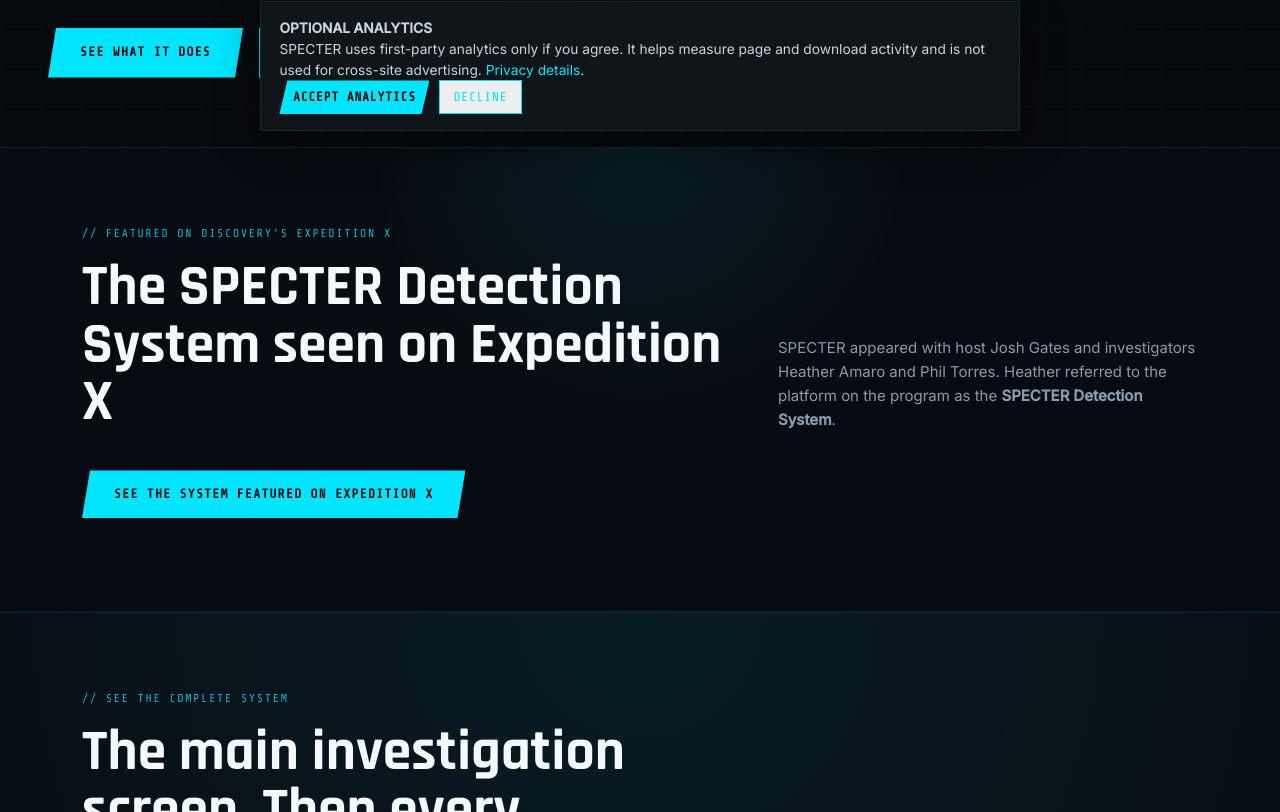
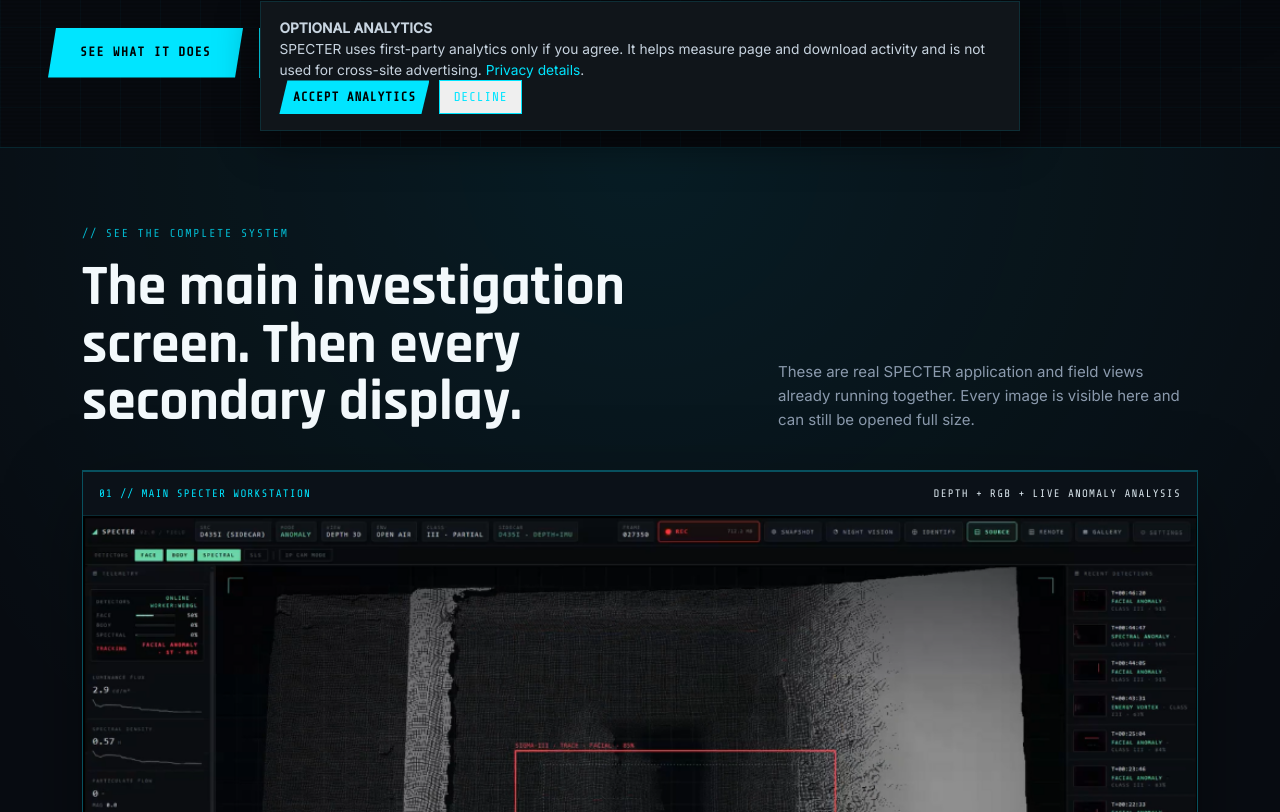
Before and after one commit to datadrian/specter-site, a website: page public/index.html in a window 1280 px wide. Shown: the part 653-1465 px from the top of the page. Drawn offline with nearby package versions, Linux system fonts and the light colour scheme.

Commit message:
Restore original Imaging homepage presentation

```diff
--- a/public/index.html
+++ b/public/index.html
@@ -5,15 +5,15 @@
   <meta name="viewport" content="width=device-width, initial-scale=1.0" />
 
   <!-- Primary SEO -->
-  <title>SPECTER Detection System | Featured on Expedition X</title>
+  <title>SPECTER | Ghost Hunting Software, SLS Camera &amp; Free DIY EMF Sensor</title>
   <link rel="icon" type="image/x-icon" href="/favicon.ico" />
   <link rel="icon" type="image/png" sizes="32x32" href="/assets/icons/favicon-32x32.png" />
   <link rel="icon" type="image/png" sizes="16x16" href="/assets/icons/favicon-16x16.png" />
   <link rel="apple-touch-icon" sizes="180x180" href="/assets/icons/apple-touch-icon.png" />
   <link rel="manifest" href="/site.webmanifest" />
   <meta name="theme-color" content="#0a0c0e" />
-  <meta name="description" content="The SPECTER Detection System featured on Discovery's Expedition X with Josh Gates, Heather Amaro, and Phil Torres. Explore SPECTER Imaging for Windows." />
-  <meta name="keywords" content="ghost hunting software, SLS camera, paranormal investigation software, EVP, thermal ghost detection, ghost detection app, SLS skeleton tracker, Kinect SLS software, RealSense ghost hunting, Orbbec Gemini 335, 8-camera IP wall, EMF node, DIY EMF sensor, build your own EMF meter, REM pod alternative, K2 meter, K-II EMF meter, wireless ghost hunting sensor, 3D spatial capture, phone detection alerts, evidence archive, SPECTER paranormal, SPECTER Detection System, Expedition X SPECTER, SPECTER Expedition X, Heather Amaro SPECTER, Josh Gates SPECTER, Phil Torres SPECTER, Expedition X ghost hunting equipment" />
+  <meta name="description" content="SPECTER is the ultimate ghost hunting software and SLS camera system, with a free wireless EMF and proximity sensor you can build yourself for about $20 in parts. Neural SLS entity tracking, live Anomaly Index, thermal ghost detection, EVP audio lab, 8-camera IP wall, wireless EMF nodes, 3D capture, and remote phone alerts with automatic evidence archive." />
+  <meta name="keywords" content="ghost hunting software, SLS camera, paranormal investigation software, EVP, thermal ghost detection, ghost detection app, SLS skeleton tracker, Kinect SLS software, RealSense ghost hunting, Orbbec Gemini 335, 8-camera IP wall, EMF node, DIY EMF sensor, build your own EMF meter, REM pod alternative, K2 meter, K-II EMF meter, wireless ghost hunting sensor, 3D spatial capture, phone detection alerts, evidence archive, SPECTER paranormal, SPECTER Detection System, Expedition X SPECTER, SPECTER Expedition X, Heather Amaro SPECTER, Heather Amaro SPECTER Detection System, Josh Gates SPECTER, Phil Torres SPECTER, Expedition X ghost hunting equipment, Expedition X paranormal equipment" />
   <meta name="author" content="SPECTER" />
   <meta name="robots" content="index, follow, max-image-preview:large" />
   <link rel="canonical" href="https://specter-imaging.com/" />
@@ -22,15 +22,15 @@
   <!-- Open Graph -->
   <meta property="og:type" content="website" />
   <meta property="og:site_name" content="SPECTER" />
-  <meta property="og:title" content="SPECTER Detection System | Featured on Expedition X" />
-  <meta property="og:description" content="The SPECTER Detection System featured on Expedition X with Josh Gates, Heather Amaro, and Phil Torres. Explore the current SPECTER Imaging system for Windows." />
+  <meta property="og:title" content="SPECTER | Ghost Hunting Software &amp; SLS Camera System" />
+  <meta property="og:description" content="Refined ghost hunting software: neural SLS tracking, 3D capture, EVP audio, thermal ghost detection, 8-camera IP wall, and real-time phone alerts with autonomous evidence archive." />
   <meta property="og:url" content="https://specter-imaging.com/" />
   <meta property="og:image" content="https://specter-imaging.com/assets/screenshots/specter-security-setup-hero.jpg" />
 
   <!-- Twitter Card -->
   <meta name="twitter:card" content="summary_large_image" />
-  <meta name="twitter:title" content="SPECTER Detection System | Featured on Expedition X" />
-  <meta name="twitter:description" content="The SPECTER Detection System featured on Expedition X, available as SPECTER Imaging for Windows." />
+  <meta name="twitter:title" content="SPECTER | Ghost Hunting Software &amp; SLS Camera System" />
+  <meta name="twitter:description" content="Professional ghost hunting software: neural SLS tracking, 3D capture, EVP, thermal, 8-camera IP wall, and real-time phone alerts with autonomous evidence archive." />
   <meta name="twitter:image" content="https://specter-imaging.com/assets/screenshots/specter-security-setup-hero.jpg" />
 
   <!-- Structured data: software product -->
@@ -42,9 +42,9 @@
     "alternateName": ["SPECTER Detection System", "SPECTER Ghost Hunting App", "SPECTER Ghost Detector Software"],
     "softwareVersion": "12.49.4",
     "applicationCategory": "Paranormal investigation software",
+    "keywords": "SPECTER Detection System, Expedition X SPECTER, Heather Amaro SPECTER, Josh Gates SPECTER, Phil Torres SPECTER",
     "operatingSystem": "Windows",
-    "description": "The SPECTER Detection System featured on Discovery's Expedition X with Josh Gates, Heather Amaro, and Phil Torres. SPECTER Imaging combines depth, thermal, EVP, environmental sensors, and automatic evidence capture.",
-    "keywords": "SPECTER Detection System, Expedition X SPECTER, Heather Amaro SPECTER, Josh Gates SPECTER, Phil Torres SPECTER, paranormal investigation software",
+    "description": "Professional ghost hunting software and SLS camera system with neural-network entity tracking, thermal ghost detection, an EVP audio lab with spectrograms, an 8-camera IP wall, wireless EMF nodes, 3D point-cloud capture, and remote phone alerts with automated evidence archive.",
     "url": "https://specter-imaging.com/",
     "image": "https://specter-imaging.com/assets/icons/android-chrome-512x512.png",
     "publisher": {
@@ -118,21 +118,6 @@
     </div>
   </section>
 
-
-  <section class="imaging-visual-first" id="expedition-x">
-    <div class="container">
-      <div class="imaging-visual-heading">
-        <div>
-          <div class="section-tag">// FEATURED ON DISCOVERY'S EXPEDITION X</div>
-          <h2>The SPECTER Detection System seen on Expedition X</h2>
-        </div>
-        <p>SPECTER appeared with host Josh Gates and investigators Heather Amaro and Phil Torres. Heather referred to the platform on the program as the <strong>SPECTER Detection System</strong>.</p>
-      </div>
-      <div class="hero-actions">
-        <a href="/specter-detection-system-expedition-x.html" class="btn-primary">SEE THE SYSTEM FEATURED ON EXPEDITION X</a>
-      </div>
-    </div>
-  </section>
 
   <!-- VISUAL-FIRST PRODUCT TOUR -->
   <section class="imaging-visual-first" id="live-system">
```
Also changed, not shown: tests/imaging-sale-readiness.test.js (+4 -1 lines).
